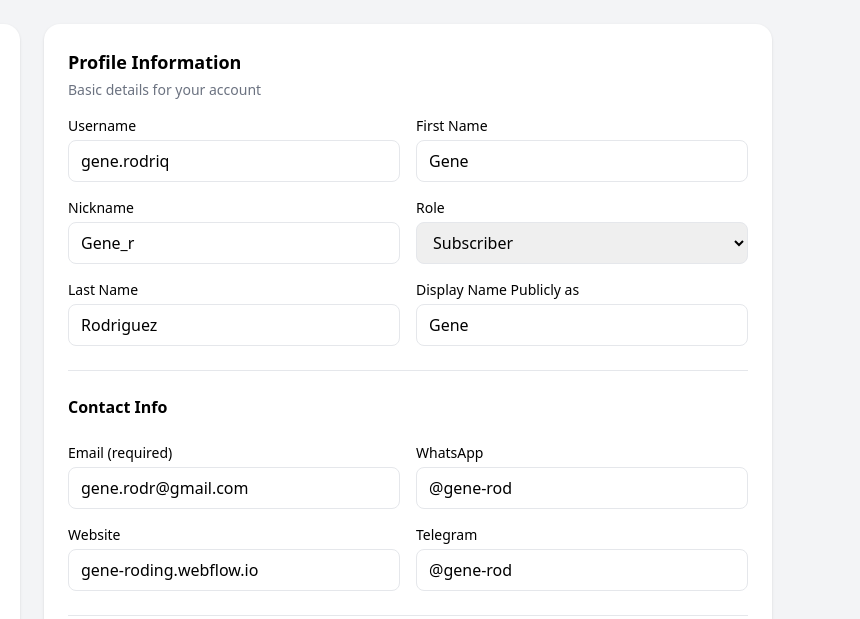
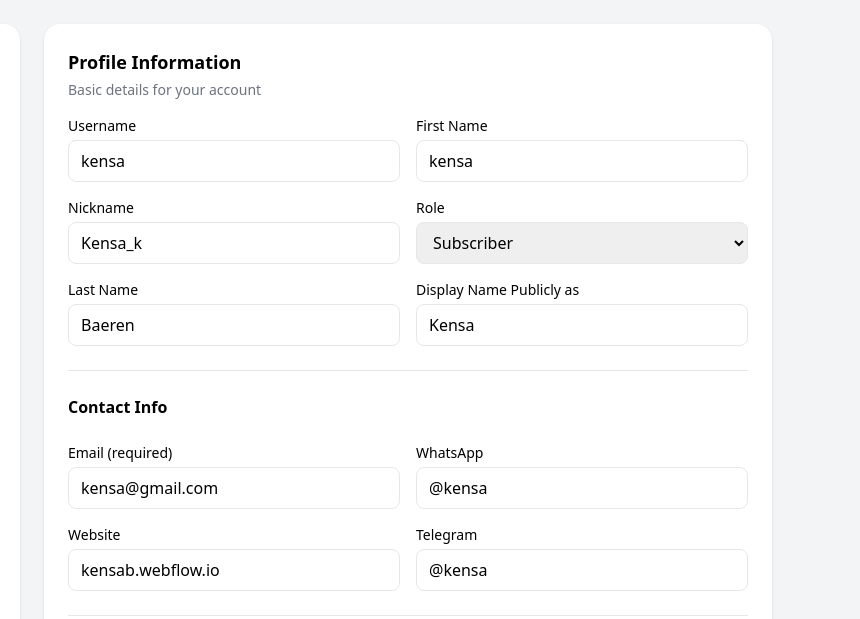
Before and after one commit to kensabaerendeftnamor/tugas_profile, a plain HTML site: page contohproyek.html in a window 1280 px wide. Shown: the top 619 px of the page, 420-1280 px from the left. Drawn offline with nearby package versions, Linux system fonts and the light colour scheme.

Commit message:
latihan proyek oke

```diff
--- a/latihanproyek_modifikasi.html
+++ b/contohproyek.html
@@ -49,15 +49,15 @@
           <div class="grid grid-cols-1 md:grid-cols-2 gap-4">
             <div>
               <label class="block text-sm mb-1">Username</label>
-              <input type="text" value="gene.rodriq" class="w-full border rounded-lg px-3 py-2" />
+              <input type="text" value="kensa" class="w-full border rounded-lg px-3 py-2" />
             </div>
             <div>
               <label class="block text-sm mb-1">First Name</label>
-              <input type="text" value="Gene" class="w-full border rounded-lg px-3 py-2" />
+              <input type="text" value="kensa" class="w-full border rounded-lg px-3 py-2" />
             </div>
             <div>
               <label class="block text-sm mb-1">Nickname</label>
-              <input type="text" value="Gene_r" class="w-full border rounded-lg px-3 py-2" />
+              <input type="text" value="Kensa_k" class="w-full border rounded-lg px-3 py-2" />
             </div>
             <div>
               <label class="block text-sm mb-1">Role</label>
@@ -70,11 +70,11 @@
             </div>
             <div>
               <label class="block text-sm mb-1">Last Name</label>
-              <input type="text" value="Rodriguez" class="w-full border rounded-lg px-3 py-2" />
+              <input type="text" value="Baeren" class="w-full border rounded-lg px-3 py-2" />
             </div>
             <div>
               <label class="block text-sm mb-1">Display Name Publicly as</label>
-              <input type="text" value="Gene" class="w-full border rounded-lg px-3 py-2" />
+              <input type="text" value="Kensa" class="w-full border rounded-lg px-3 py-2" />
             </div>
           </div>
 
@@ -84,19 +84,19 @@
           <div class="grid grid-cols-1 md:grid-cols-2 gap-4">
             <div>
               <label class="block text-sm mb-1">Email (required)</label>
-              <input type="email" value="gene.rodr@gmail.com" class="w-full border rounded-lg px-3 py-2" />
+              <input type="email" value="kensa@gmail.com" class="w-full border rounded-lg px-3 py-2" />
             </div>
             <div>
               <label class="block text-sm mb-1">WhatsApp</label>
-              <input type="text" value="@gene-rod" class="w-full border rounded-lg px-3 py-2" />
+              <input type="text" value="@kensa" class="w-full border rounded-lg px-3 py-2" />
             </div>
             <div>
               <label class="block text-sm mb-1">Website</label>
-              <input type="text" value="gene-roding.webflow.io" class="w-full border rounded-lg px-3 py-2" />
+              <input type="text" value="kensab.webflow.io" class="w-full border rounded-lg px-3 py-2" />
             </div>
             <div>
               <label class="block text-sm mb-1">Telegram</label>
-              <input type="text" value="@gene-rod" class="w-full border rounded-lg px-3 py-2" />
+              <input type="text" value="@kensa" class="w-full border rounded-lg px-3 py-2" />
             </div>
           </div>
 
```
